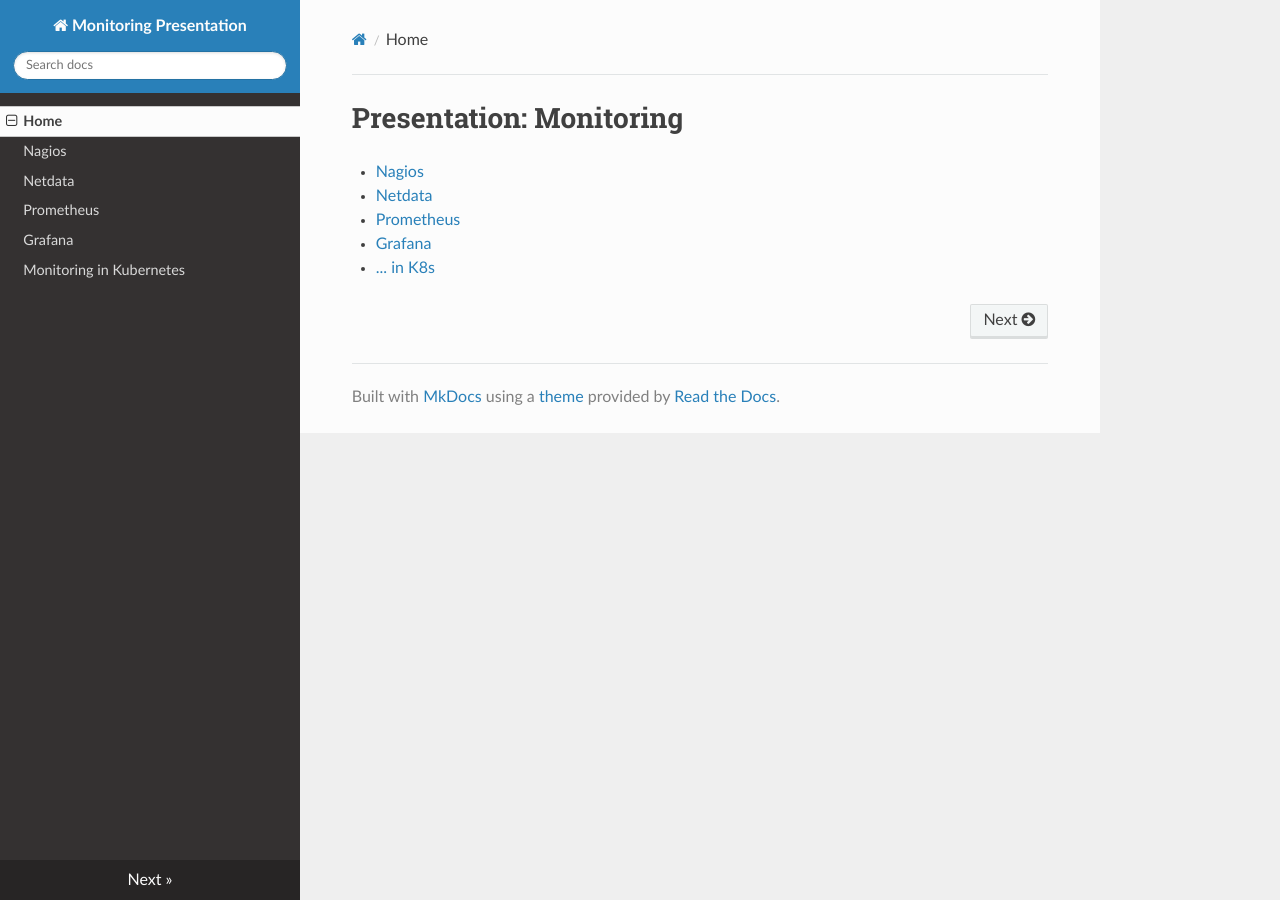
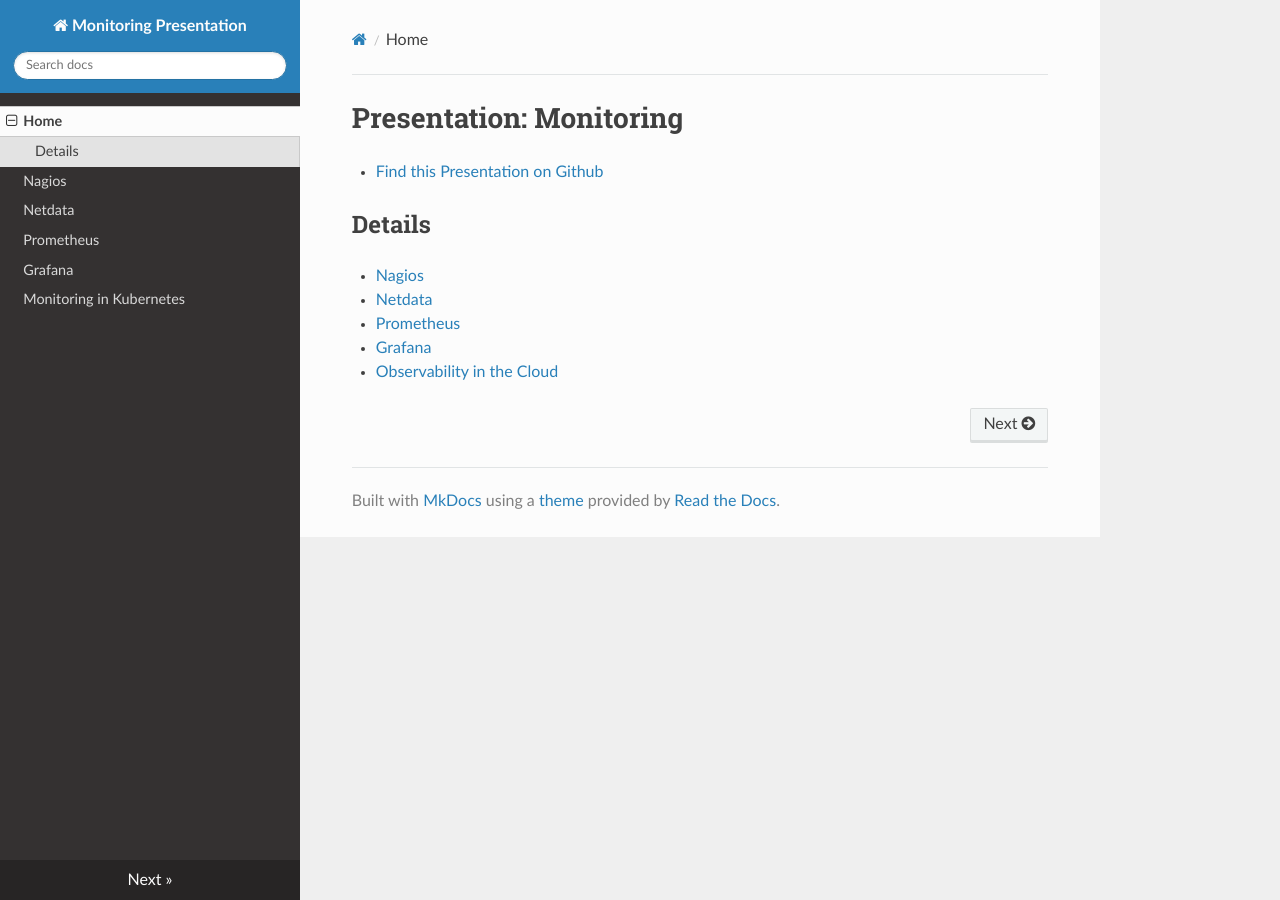
Before and after one commit to ualbertalib/MonitoringPrezzie, an MkDocs documentation site: the page built from docs/index.md, in a window 1280 px wide. Built offline with MkDocs 1.6.1, drawn with Linux system fonts in a browser that asks for light colours; nearby versions of some CDN libraries.

Commit message:
Nagios completed

```diff
--- a/docs/index.md
+++ b/docs/index.md
@@ -1,7 +1,11 @@
 # Presentation: Monitoring
+
+* [Find this Presentation on Github](https://github.com/ualbertalib/MonitoringPrezzie)
+
+## Details
 
 * [Nagios](Nagios)
 * [Netdata](Netdata)
-* [Prometheus](Promethes)
+* [Prometheus](Prometheus)
 * [Grafana](Grafana)
-* [... in K8s](Observability)
+* [Observability in the Cloud](Observability)
```
